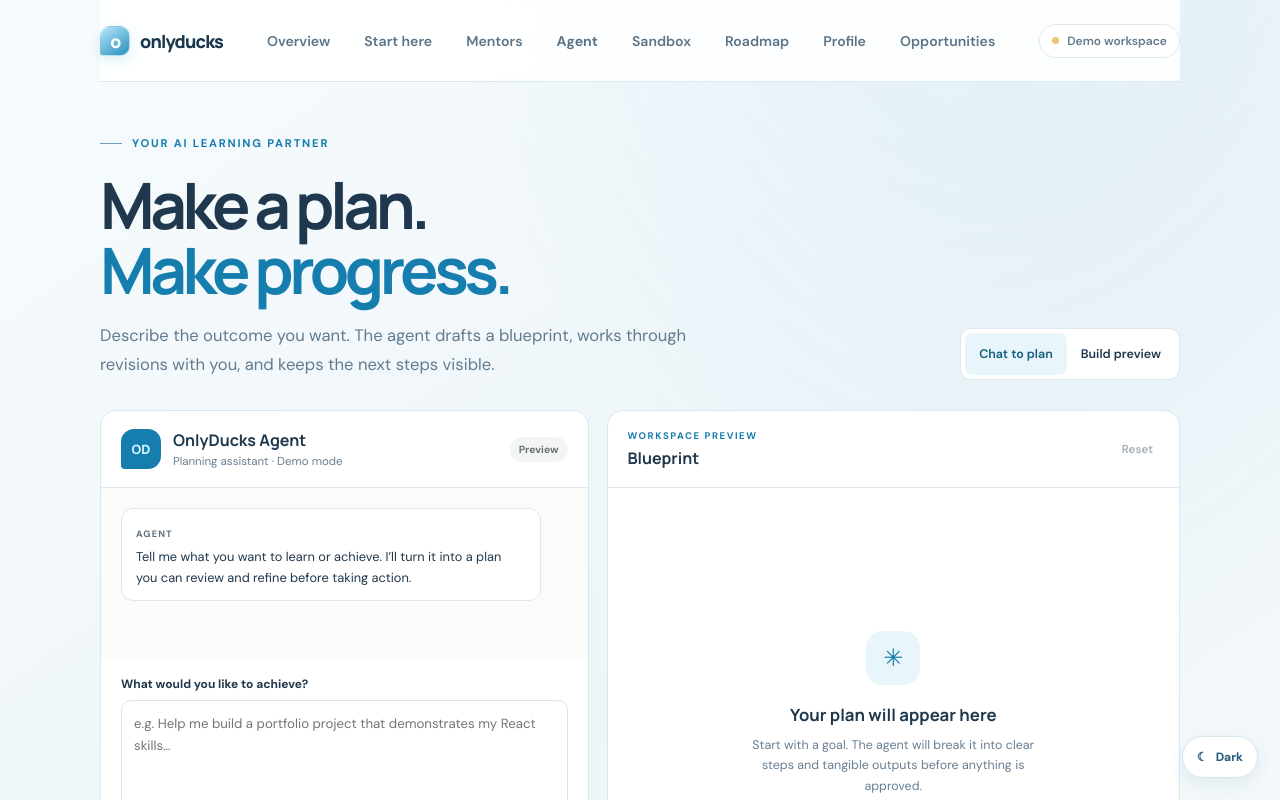
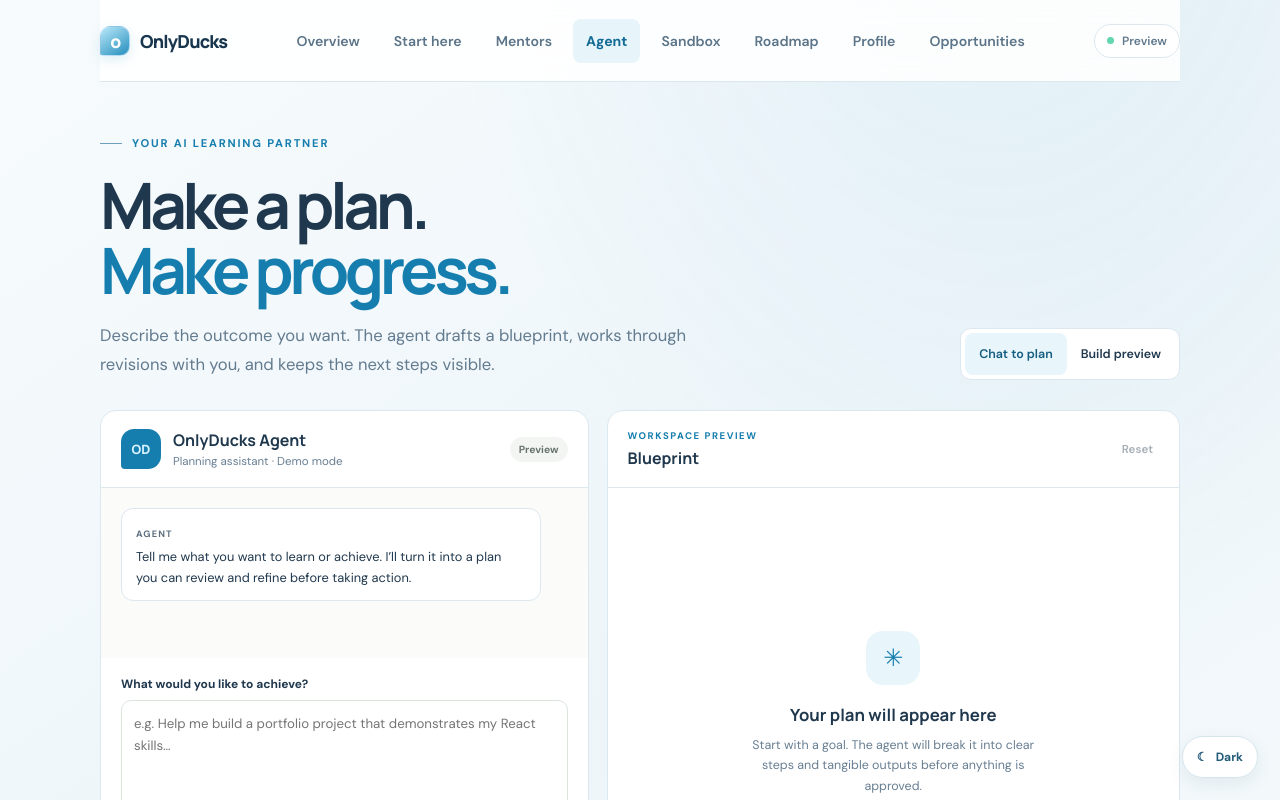
Before and after one commit to CWM-du/OnlyDucks, a Next.js app: page /agent in a window 1280 px wide. Shown: the top 800 px of the page. Built offline with nearby package versions, Linux system fonts and the light colour scheme.

Commit message:
refactor: use shared navigation and footer

```diff
--- a/src/app/agent/page.tsx
+++ b/src/app/agent/page.tsx
@@ -1,4 +1,7 @@
 'use client';
+
+import { SiteHeader } from '../../components/site-header';
+import { SiteFooter } from '../../components/site-footer';
 
 import Link from 'next/link';
 import { useState } from 'react';
@@ -54,19 +57,7 @@ export default function AgentPage() {
     <>
       <a className="skip-link" href="#page-content">Skip to main content</a>
       <main className="app-shell">
-        <header className="topbar">
-          <Link className="brand" href="/" aria-label="OnlyDucks home"><span className="brand-mark">o</span>onlyducks</Link>
-          <nav className="main-nav" aria-label="Main navigation">
-            <Link className="nav-link" href="/">Overview</Link>
-            <Link className="nav-link" href="/welcome">Start here</Link>
-            <Link className="nav-link" href="/mentors">Mentors</Link>
-            <Link className="nav-link" href="/agent" aria-current="page">Agent</Link><Link className="nav-link" href="/sandbox">Sandbox</Link>
-            <Link className="nav-link" href="/roadmap">Roadmap</Link>
-            <Link className="nav-link" href="/profile">Profile</Link>
-            <Link className="nav-link" href="/feed">Opportunities</Link>
-          </nav>
-          <span className="environment-pill"><span className="status-dot status-dot-muted" /> Demo workspace</span>
-        </header>
+        <SiteHeader active="/agent" status="Preview" />
 
         <section id="page-content" tabIndex={-1} className="agent-page" aria-labelledby="page-title">
           <div className="agent-heading">
```
